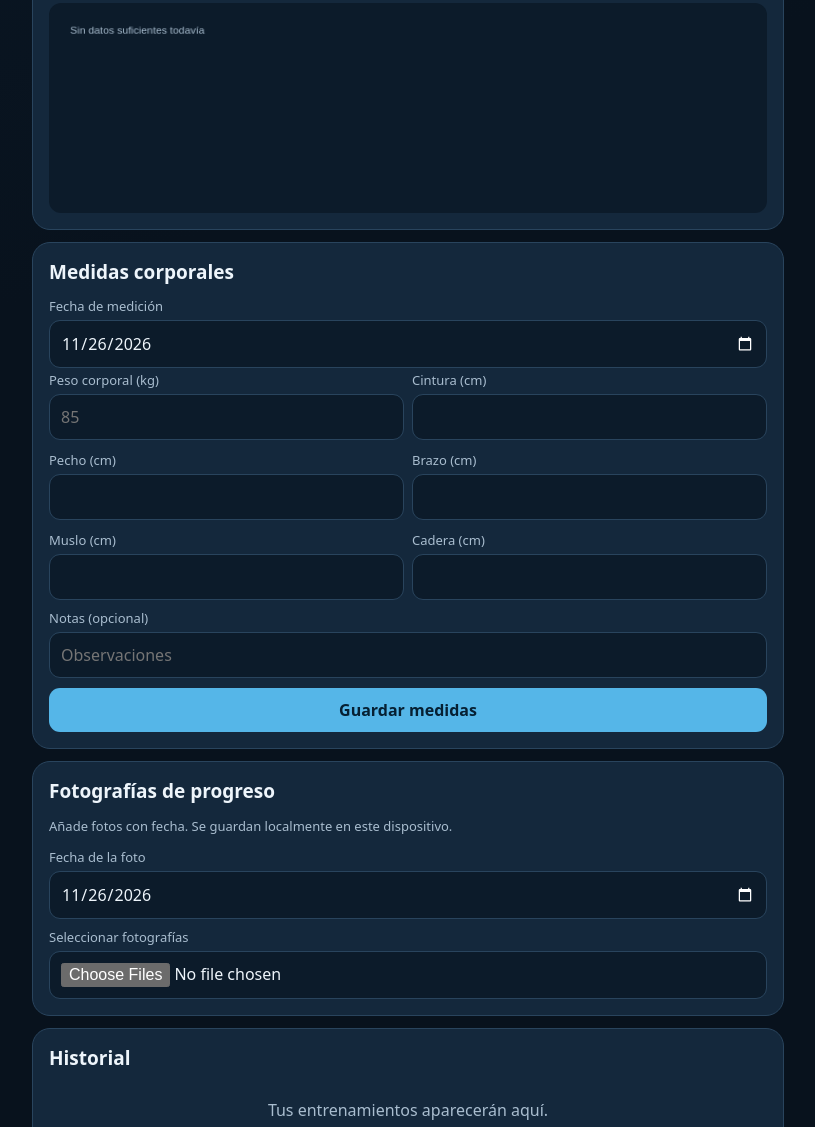
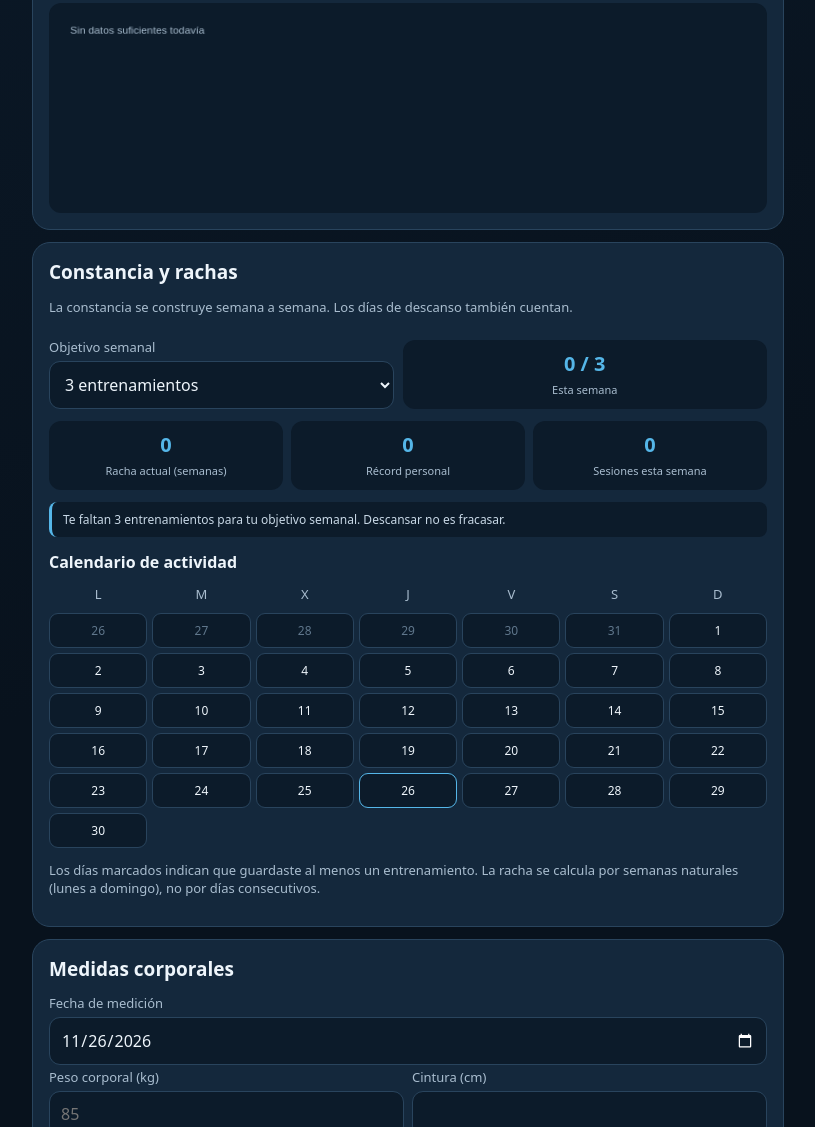
Before and after one commit to jfonsua/gimnasio-facil, a plain HTML site: page index.html in a window 1280 px wide. Shown: the part 2049-3176 px from the top of the page, without its empty margins (232-1047 px from the left). Drawn offline with Linux system fonts and the light colour scheme.

Commit message:
Add files via upload
Rachas

```diff
--- a/index.html
+++ b/index.html
@@ -21,13 +21,14 @@
 <section class="card"><h2>Plantillas de entrenamiento</h2><p class="muted">Guarda la lista de ejercicios de una sesión para cargarla otro día.</p><div class="row"><input id="templateName" placeholder="Nombre de la plantilla"><button id="saveTemplate">Guardar plantilla</button></div><label for="templates">Cargar plantilla</label><div class="row"><select id="templates"><option value="">Selecciona una plantilla</option></select><button id="loadTemplate" class="secondary">Cargar</button></div></section>
 <section class="card"><h2>Evolución de cada serie</h2><label for="compareExercise">Ejercicio</label><select id="compareExercise"><option value="">Selecciona un ejercicio</option></select><label for="compareMetric">Qué quieres comparar</label><select id="compareMetric"><option value="weight">Peso (kg)</option><option value="reps">Repeticiones</option><option value="volume">Volumen (kg·rep)</option><option value="time">Duración (segundos)</option></select><div id="compareSummary" class="muted">Elige un ejercicio para comparar tus series entre sesiones.</div><div id="compareHighlights"></div><canvas id="compareChart" width="680" height="280"></canvas><div id="compareTable" class="compareWrap"></div><p class="muted">Cada línea representa el número de serie: serie 1, serie 2, etc. Las sesiones se ordenan de la más antigua a la más reciente. En ejercicios unilaterales, el peso mostrado es la media de ambos lados; el volumen suma ambos lados.</p></section>
 <section class="card"><h2>Progreso general</h2><label for="period">Periodo</label><select id="period"><option value="week">Última semana (día a día)</option><option value="month">Último mes (por semanas)</option><option value="3">Último trimestre (por meses)</option><option value="6">Último semestre (por meses)</option><option value="12">Último año (por meses)</option></select><div id="periodSummary" class="muted"></div><canvas id="trend" width="680" height="240"></canvas></section>
+<section class="card" id="streakCard"><h2>Constancia y rachas</h2><p class="muted">La constancia se construye semana a semana. Los días de descanso también cuentan.</p><div class="row"><div><label for="weeklyGoal">Objetivo semanal</label><select id="weeklyGoal"><option value="1">1 entrenamiento</option><option value="2">2 entrenamientos</option><option value="3" selected>3 entrenamientos</option><option value="4">4 entrenamientos</option><option value="5">5 entrenamientos</option><option value="6">6 entrenamientos</option><option value="7">7 entrenamientos</option></select></div><div class="stat" style="align-self:end"><strong id="weekProgress">0 / 3</strong><span>Esta semana</span></div></div><div class="stats"><div class="stat"><strong id="currentStreak">0</strong><span>Racha actual (semanas)</span></div><div class="stat"><strong id="bestStreak">0</strong><span>Récord personal</span></div><div class="stat"><strong id="weekSessions">0</strong><span>Sesiones esta semana</span></div></div><div id="streakMessage" class="comparisonStatus">Descansar no es fracasar. Cada semana es una nueva oportunidad.</div><h3 style="margin-top:14px">Calendario de actividad</h3><div id="activityCalendar"></div><p class="muted">Los días marcados indican que guardaste al menos un entrenamiento. La racha se calcula por semanas naturales (lunes a domingo), no por días consecutivos.</p></section>
 <section class="card"><h2>Medidas corporales</h2><label for="measureDate">Fecha de medición</label><input id="measureDate" type="date"><div class="measureGrid"><div><label for="bodyWeight">Peso corporal (kg)</label><input id="bodyWeight" type="number" step=".1" placeholder="85"></div><div><label for="waist">Cintura (cm)</label><input id="waist" type="number" step=".1"></div><div><label for="chest">Pecho (cm)</label><input id="chest" type="number" step=".1"></div><div><label for="arm">Brazo (cm)</label><input id="arm" type="number" step=".1"></div><div><label for="thigh">Muslo (cm)</label><input id="thigh" type="number" step=".1"></div><div><label for="hip">Cadera (cm)</label><input id="hip" type="number" step=".1"></div></div><label for="measureNote">Notas (opcional)</label><input id="measureNote" placeholder="Observaciones"><button id="saveMeasure" style="margin-top:10px">Guardar medidas</button><div id="measureHistory"></div></section>
 <section class="card"><h2>Fotografías de progreso</h2><p class="muted">Añade fotos con fecha. Se guardan localmente en este dispositivo.</p><label for="photoDate">Fecha de la foto</label><input id="photoDate" type="date"><label for="photos">Seleccionar fotografías</label><input id="photos" type="file" accept="image/*" multiple><div id="photoGallery" class="photoGrid"></div></section>
 <section class="card"><h2>Historial</h2><div id="history" class="empty">Tus entrenamientos aparecerán aquí.</div><div class="actions"><button id="export" class="secondary">Exportar CSV</button><button id="importBtn" class="secondary">Importar CSV</button></div><input id="importFile" type="file" accept=".csv,text/csv" hidden><p class="muted">El CSV conserva los entrenamientos. Las plantillas, medidas y fotos se guardan localmente; para conservarlas usa la copia de seguridad.</p></section>
 <section class="card"><h2>Copia de seguridad completa</h2><p class="muted">Guarda entrenamientos, biblioteca, plantillas y medidas en un archivo JSON. Las fotos se gestionan por separado por su tamaño.</p><div class="actions"><button id="backup">Crear copia</button><button id="restore" class="secondary">Restaurar copia</button></div><input id="backupFile" type="file" accept=".json,application/json" hidden></section>
 </main><footer>Datos locales en este navegador. Guarda copias de seguridad periódicamente, especialmente antes de cambiar de navegador o dispositivo.</footer>
 <script>
-const $=id=>document.getElementById(id),KEY='mgHistory',LIB='mgExercises',TPL='mgTemplates',MEAS='mgMeasures';
+const $=id=>document.getElementById(id),KEY='mgHistory',LIB='mgExercises',TPL='mgTemplates',MEAS='mgMeasures',GOAL='mgWeeklyGoal';
 let session=[],history=JSON.parse(localStorage.getItem(KEY)||'[]'),exercises=JSON.parse(localStorage.getItem(LIB)||'[]'),templates=JSON.parse(localStorage.getItem(TPL)||'[]'),measures=JSON.parse(localStorage.getItem(MEAS)||'[]');
 const today=()=>{let d=new Date();return new Date(d-d.getTimezoneOffset()*60000).toISOString().slice(0,10)};$('date').value=today();$('measureDate').value=today();$('photoDate').value=today();
 const seed=['Press máquina','Press inclinado','Aperturas polea','Press hombros máquina','Elevaciones laterales en polea','Face pull','Remo','Jalón al pecho','Prensa','Extensión de cuádriceps','Curl femoral','Curl bíceps máquina','Bíceps polea','Extensión tríceps polea','Crunch polea','Plancha'];
@@ -131,7 +132,32 @@ function drawLines(canvas,rows,maxSets=0){
  let legendY=h-10,cols=Math.min(count,5),cell=gw/cols;c.font='11px system-ui';c.textAlign='left';for(let j=0;j<count;j++){let x=left+(j%cols)*cell,y=legendY-Math.floor(j/cols)*15;c.fillStyle=colors[j%colors.length];c.fillRect(x,y-8,10,3);c.fillStyle='#c8d8e6';c.fillText(`Serie ${j+1}`,x+14,y-4)}
  if(maxSets>10){c.fillStyle='#a9bdcf';c.fillText('Se muestran las 10 primeras series',left,top+12)}
 }
-function historyRender(){let el=$('history');if(!history.length){el.className='empty';el.textContent='Tus entrenamientos aparecerán aquí.';trend();compare();return}el.className='';el.innerHTML=history.map((h,i)=>{let t=total(h.exercises);return `<div class="history-item"><div class="row"><div><b>${esc(h.title||'Entrenamiento')} · ${esc(h.date)}</b><div class="muted">${h.exercises.length} ejercicios · ${t.sets} series · ${Math.round(t.vol).toLocaleString('es-ES')} kg·rep</div></div><button class="danger" style="max-width:76px" data-del="${i}">Borrar</button></div><details><summary>Ver ejercicios</summary>${h.exercises.map(e=>`<p><b>${esc(e.name)}</b><br>${e.sets.map((s,j)=>`<span class="pill">${j+1}: ${s.mode==='time'?durationText(s):s.mode==='each'?`${s.rightWeight}/${s.leftWeight} kg por lado × ${s.reps}`:`${s.weight} kg × ${s.reps}`}</span>`).join('')}</p>`).join('')}</details></div>`}).join('');el.querySelectorAll('[data-del]').forEach(b=>b.onclick=()=>{if(confirm('¿Borrar este entrenamiento?')){history.splice(+b.dataset.del,1);persist();historyRender()}});trend();compare()}
+function localDateKey(d){return `${d.getFullYear()}-${String(d.getMonth()+1).padStart(2,'0')}-${String(d.getDate()).padStart(2,'0')}`}
+function mondayOf(d){let x=new Date(d.getFullYear(),d.getMonth(),d.getDate());x.setDate(x.getDate()-((x.getDay()+6)%7));return x}
+function addDays(d,n){let x=new Date(d);x.setDate(x.getDate()+n);return x}
+function renderStreaks(){
+ const goal=Math.max(1,Math.min(7,Number(localStorage.getItem(GOAL)||$('weeklyGoal').value||3)));
+ $('weeklyGoal').value=String(goal);
+ const counts=new Map();
+ history.forEach(h=>{if(!h.date||!Array.isArray(h.exercises)||!h.exercises.length)return;const d=new Date(h.date+'T12:00:00');if(Number.isNaN(d.getTime()))return;const key=localDateKey(mondayOf(d));counts.set(key,(counts.get(key)||0)+1)});
+ const todayDate=new Date();todayDate.setHours(12,0,0,0);const currentMonday=mondayOf(todayDate);const currentKey=localDateKey(currentMonday);const thisCount=counts.get(currentKey)||0;
+ let streak=0, cursor=new Date(currentMonday);
+ if(thisCount<goal)cursor=addDays(cursor,-7);
+ while((counts.get(localDateKey(cursor))||0)>=goal){streak++;cursor=addDays(cursor,-7)}
+ let best=0,run=0;
+ const keys=[...counts.keys()].sort();
+ if(keys.length){let first=new Date(keys[0]+'T12:00:00'),last=mondayOf(todayDate);for(let d=mondayOf(first);d<=last;d=addDays(d,7)){if((counts.get(localDateKey(d))||0)>=goal){run++;best=Math.max(best,run)}else run=0}}
+ $('weekProgress').textContent=`${thisCount} / ${goal}`;$('weekSessions').textContent=String(thisCount);$('currentStreak').textContent=String(streak);$('bestStreak').textContent=String(best);
+ const remaining=Math.max(0,goal-thisCount);
+ $('streakMessage').textContent=thisCount>=goal?'¡Objetivo semanal cumplido! Ya has hecho tu parte. Ahora también toca recuperar.':`Te ${remaining===1?'falta':'faltan'} ${remaining} ${remaining===1?'entrenamiento':'entrenamientos'} para tu objetivo semanal. Descansar no es fracasar.`;
+ const monthStart=new Date(todayDate.getFullYear(),todayDate.getMonth(),1),gridStart=mondayOf(monthStart),monthEnd=new Date(todayDate.getFullYear(),todayDate.getMonth()+1,0);let html='<div style="display:grid;grid-template-columns:repeat(7,1fr);gap:5px;text-align:center;font-size:12px">';
+ ['L','M','X','J','V','S','D'].forEach(x=>html+=`<div class="muted" style="padding:5px 0">${x}</div>`);
+ for(let i=0;i<42;i++){let d=addDays(gridStart,i);if(i>=35&&d>monthEnd)break;let key=localDateKey(d),active=history.some(h=>h.date===key&&Array.isArray(h.exercises)&&h.exercises.length),inMonth=d.getMonth()===todayDate.getMonth();html+=`<div title="${key}${active?' · Entrenamiento registrado':''}" style="padding:8px 2px;border-radius:9px;background:${active?'#1d654c':'#0c1b2a'};color:${inMonth?'#eef5fb':'#60778c'};border:1px solid ${key===localDateKey(todayDate)?'#55b6e8':'#29445d'};font-weight:${active?'700':'400'}">${d.getDate()}${active?' ✓':''}</div>`}
+ html+='</div>';$('activityCalendar').innerHTML=html;
+}
+$('weeklyGoal').onchange=()=>{localStorage.setItem(GOAL,String($('weeklyGoal').value));renderStreaks()};
+
+function historyRender(){let el=$('history');if(!history.length){el.className='empty';el.textContent='Tus entrenamientos aparecerán aquí.';trend();compare();renderStreaks();return}el.className='';el.innerHTML=history.map((h,i)=>{let t=total(h.exercises);return `<div class="history-item"><div class="row"><div><b>${esc(h.title||'Entrenamiento')} · ${esc(h.date)}</b><div class="muted">${h.exercises.length} ejercicios · ${t.sets} series · ${Math.round(t.vol).toLocaleString('es-ES')} kg·rep</div></div><button class="danger" style="max-width:76px" data-del="${i}">Borrar</button></div><details><summary>Ver ejercicios</summary>${h.exercises.map(e=>`<p><b>${esc(e.name)}</b><br>${e.sets.map((s,j)=>`<span class="pill">${j+1}: ${s.mode==='time'?durationText(s):s.mode==='each'?`${s.rightWeight}/${s.leftWeight} kg por lado × ${s.reps}`:`${s.weight} kg × ${s.reps}`}</span>`).join('')}</p>`).join('')}</details></div>`}).join('');el.querySelectorAll('[data-del]').forEach(b=>b.onclick=()=>{if(confirm('¿Borrar este entrenamiento?')){history.splice(+b.dataset.del,1);persist();historyRender()}});trend();compare();renderStreaks()}
 function templateRender(){$('templates').innerHTML='<option value="">Selecciona una plantilla</option>'+templates.map((t,i)=>`<option value="${i}">${esc(t.name)}</option>`).join('')}
 $('sideMode').onchange=()=>{let m=$('sideMode').value;$('sideInputs').hidden=m!=='each';$('timeInputs').hidden=m!=='time';$('weightRepsRow').hidden=m==='time'||m==='each';$('weight').parentElement.style.display=m==='each'?'none':'';$('reps').parentElement.style.display='';};
 $('clearName').onclick=()=>{$('name').value='';$('name').focus()};
@@ -151,9 +177,9 @@ const DB='mgPhotoDB';function dbOpen(){return new Promise((res,rej)=>{let r=inde
 async function photoList(){try{let db=await dbOpen(),tx=db.transaction('photos','readonly'),req=tx.objectStore('photos').getAll();req.onsuccess=()=>{let arr=req.result;$('photoGallery').innerHTML='';arr.sort((a,b)=>b.date.localeCompare(a.date)).forEach(ph=>{let wrap=document.createElement('div'),img=document.createElement('img'),cap=document.createElement('div'),del=document.createElement('button');img.className='photo';img.src=URL.createObjectURL(ph.blob);cap.className='muted';cap.textContent=ph.date;del.className='danger';del.textContent='Borrar';del.onclick=async()=>{let d=await dbOpen(),t=d.transaction('photos','readwrite');t.objectStore('photos').delete(ph.id);t.oncomplete=photoList};wrap.append(img,cap,del);$('photoGallery').append(wrap)})};}catch(err){$('photoGallery').textContent='El almacenamiento de fotos no está disponible en este navegador.'}}
 $('photos').onchange=async e=>{let files=[...e.target.files];if(!files.length)return;try{let db=await dbOpen();for(let file of files){if(!file.type.startsWith('image/'))continue;let blob=file.size>1800000?await compress(file):file;let tx=db.transaction('photos','readwrite');tx.objectStore('photos').add({date:$('photoDate').value,blob});await new Promise((res,rej)=>{tx.oncomplete=res;tx.onerror=()=>rej(tx.error)})}await photoList();alert('Fotografías añadidas.');}catch(err){alert('No se pudieron guardar las fotos. Comprueba el espacio disponible.')}e.target.value=''};
 function compress(file){return new Promise(resolve=>{let im=new Image(),url=URL.createObjectURL(file);im.onload=()=>{let scale=Math.min(1,1400/Math.max(im.width,im.height)),c=document.createElement('canvas');c.width=Math.round(im.width*scale);c.height=Math.round(im.height*scale);c.getContext('2d').drawImage(im,0,0,c.width,c.height);c.toBlob(b=>{URL.revokeObjectURL(url);resolve(b||file)},'image/jpeg',.82)};im.onerror=()=>resolve(file);im.src=url})}
-$('backup').onclick=()=>{let obj={version:3,created:new Date().toISOString(),history,exercises,templates,measures},blob=new Blob([JSON.stringify(obj)],{type:'application/json'}),a=document.createElement('a'),u=URL.createObjectURL(blob);a.href=u;a.download='mi-gimnasio-copia.json';a.click();URL.revokeObjectURL(u)};
-$('restore').onclick=()=>$('backupFile').click();$('backupFile').onchange=async e=>{let f=e.target.files[0];if(!f)return;try{let o=JSON.parse(await f.text());if(!Array.isArray(o.history))throw Error();if(!confirm('La restauración sustituirá entrenamientos, ejercicios, plantillas y medidas actuales. ¿Continuar?'))return;history=o.history;exercises=o.exercises||[];templates=o.templates||[];measures=o.measures||[];persist();libRender();templateRender();historyRender();measureRender();alert('Copia restaurada. Las fotos no se incluyen en este archivo.')}catch(err){alert('El archivo no parece una copia válida de Mi Gimnasio.')}e.target.value=''};
-libRender();templateRender();render();historyRender();measureRender();photoList();$('sideMode').onchange();
+$('backup').onclick=()=>{let obj={version:4,created:new Date().toISOString(),history,exercises,templates,measures,weeklyGoal:Number(localStorage.getItem(GOAL)||3)},blob=new Blob([JSON.stringify(obj)],{type:'application/json'}),a=document.createElement('a'),u=URL.createObjectURL(blob);a.href=u;a.download='mi-gimnasio-copia.json';a.click();URL.revokeObjectURL(u)};
+$('restore').onclick=()=>$('backupFile').click();$('backupFile').onchange=async e=>{let f=e.target.files[0];if(!f)return;try{let o=JSON.parse(await f.text());if(!Array.isArray(o.history))throw Error();if(!confirm('La restauración sustituirá entrenamientos, ejercicios, plantillas y medidas actuales. ¿Continuar?'))return;history=o.history;exercises=o.exercises||[];templates=o.templates||[];measures=o.measures||[];if(o.weeklyGoal)localStorage.setItem(GOAL,String(o.weeklyGoal));persist();libRender();templateRender();historyRender();measureRender();alert('Copia restaurada. Las fotos no se incluyen en este archivo.')}catch(err){alert('El archivo no parece una copia válida de Mi Gimnasio.')}e.target.value=''};
+libRender();templateRender();render();historyRender();measureRender();photoList();$('sideMode').onchange();renderStreaks();
 </script>
 <script>
 if ('serviceWorker' in navigator) {
```
